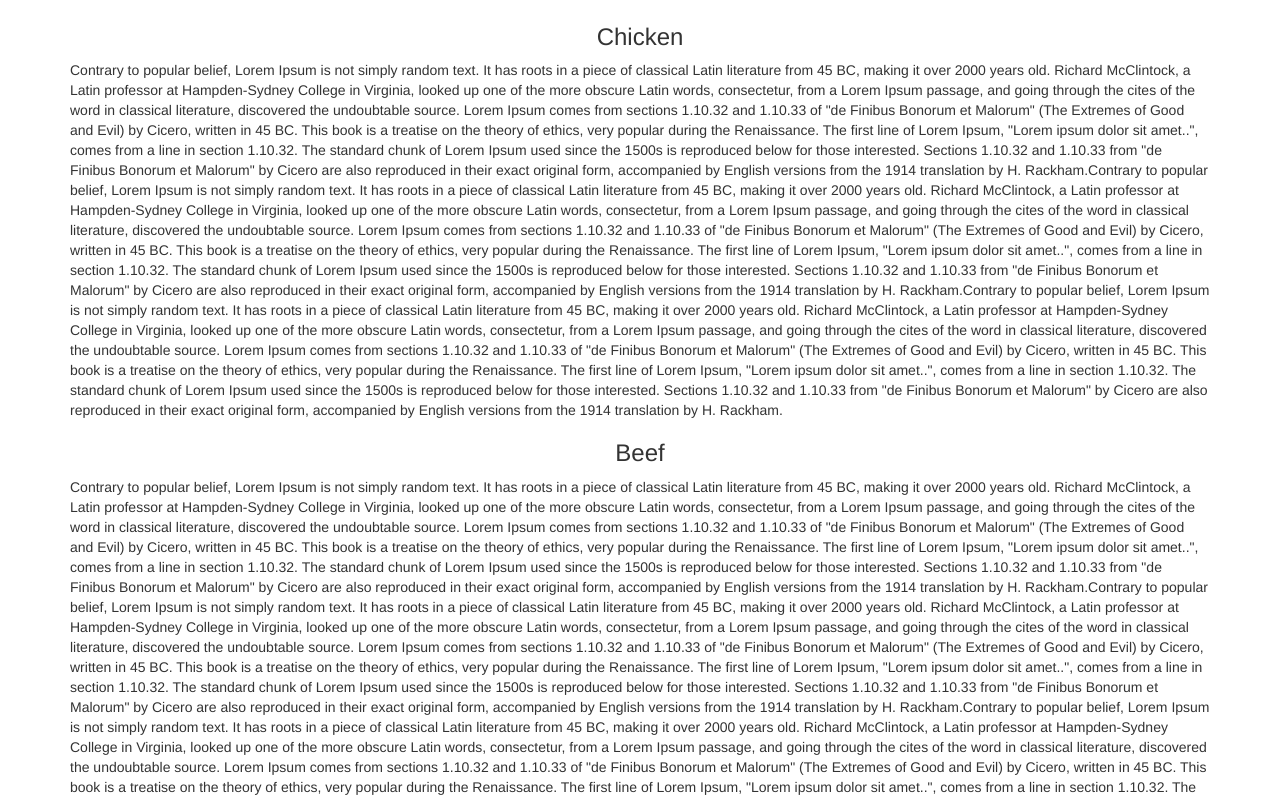
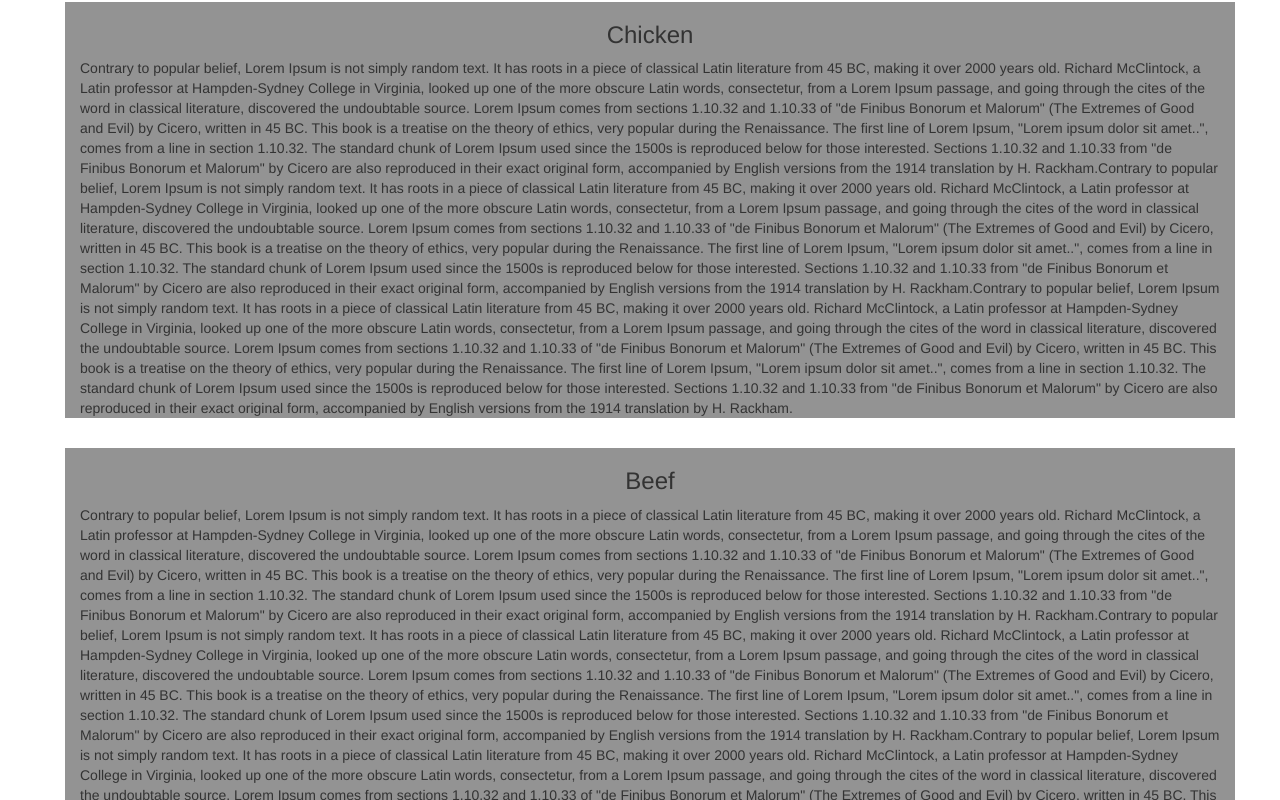
Before and after one commit to WijeshKumar/wijeshkumar.github.io, a plain HTML site: page index.html in a window 1280 px wide. Shown: the part 131-931 px from the top of the page. Drawn offline with nearby package versions, Linux system fonts and the light colour scheme.

Commit message:
Update index.html
html

```diff
--- a/index.html
+++ b/index.html
@@ -10,7 +10,7 @@
   <link rel="stylesheet" href="http://maxcdn.bootstrapcdn.com/bootstrap/3.3.6/css/bootstrap.min.css">
   <script src="https://ajax.googleapis.com/ajax/libs/jquery/1.12.2/jquery.min.js"></script>
   <script src="http://maxcdn.bootstrapcdn.com/bootstrap/3.3.6/js/bootstrap.min.js"></script>
-	<link rel = "stylesheet" href = "Style.css"></link>
+	<link rel = "stylesheet" href = "/css/main.css"></link>
 
 
 </head>
```
